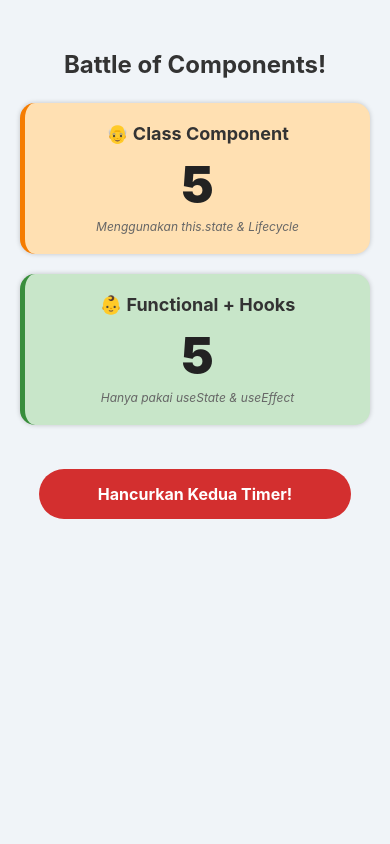
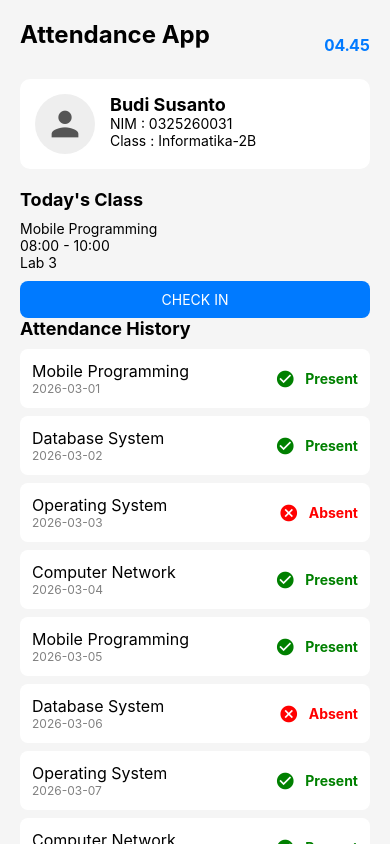
Before and after one commit to MuhDSaputra/AttendanceApp, a React Native app: screen / in a window 390 px wide. Built offline with nearby package versions, Linux system fonts and the light colour scheme.

Commit message:
third commit

```diff
--- a/App.js
+++ b/App.js
@@ -1,261 +1,261 @@
-// import React from 'react';
-// import { View, StyleSheet, SafeAreaView } from 'react-native';
-// import Home from './pages/Home';
-// import { KartuClass, KartuFunctional } from './pages/Components';
-// import ClassLifeCycle from './pages/ClassLifeCycle';
+import React from 'react';
+import { View, StyleSheet, SafeAreaView } from 'react-native';
+import Home from './pages/Home';
+import { KartuClass, KartuFunctional } from './pages/Components';
+import ClassLifeCycle from './pages/ClassLifeCycle';
 
+export default function App() {
+  return <Home />;
+  // return (
+  //   <SafeAreaView style={{}}>
+  //     <View>
+  //     {/* <KartuClass />
+  //     <KartuFunctional /> */}
+  //     <ClassLifeCycle />
+  //     </View>
+  //   </SafeAreaView>
+  // );
+
+}
+//   return (
+//     <View style={styles.container}>
+
+//       <View style={styles.topRow}>
+//         <View style={[styles.box, styles.red]}></View>
+//         <View style={[styles.box, styles.blue]}></View>
+//         <View style={[styles.box, styles.green]}></View>
+//         <View style={[styles.box, styles.yellow]}></View>
+//       </View>
+
+//       <View style={styles.bottom}></View>
+
+//     </View>
+//   );
+// }
+
+// const styles = StyleSheet.create({
+//   container: {
+//     flex: 1,
+//   },
+
+//   topRow: {
+//     flexDirection: 'row',
+//     height: 150,
+//     backgroundColor: '#e8f0ed',
+//     alignItems: 'flex-start',
+//   },
+
+//   box: {
+//     flex: 1,
+//   },
+
+//   red: {
+//     backgroundColor: 'red',
+//     height: 30,
+//   },
+
+//   blue: {
+//     backgroundColor: 'blue',
+//     height: 60,
+//   },
+
+//   green: {
+//     backgroundColor: 'green',
+//     height: 90,
+//   },
+
+//   yellow: {
+//     backgroundColor: 'orange',
+//     height: 120,
+//   },
+
+//   bottom: {
+//     flex: 1,
+//     backgroundColor: 'gray',
+//   },
+// });
+
+// import React, { Component, useState, useEffect } from 'react';
+// import { StyleSheet, Text, View, TouchableOpacity } from 'react-native';
+// import { SafeAreaProvider, SafeAreaView } from "react-native-safe-area-context";
+
+// // =========================================================
+// // 1. CARA LAMA: CLASS COMPONENT (Panjang & Rumit)
+// // =========================================================
+// class TimerLama extends Component {
+//   constructor(props) {
+//     super(props);
+//     // Setup State
+//     this.state = { detik: 0 };
+//   }
+
+//   // Lifecycle: Lahir (Mounting)
+//   componentDidMount() {
+//     this.interval = setInterval(() => {
+//       this.setState({ detik: this.state.detik + 1 });
+//     }, 1000);
+//   }
+
+//   // Lifecycle: Mati (Unmounting) - Cleanup!
+//   componentWillUnmount() {
+//     clearInterval(this.interval);
+//   }
+
+//   // Wajib ada fungsi render
+//   render() {
+//     return (
+//       <View style={[styles.card, styles.cardOld]}>
+//         <Text style={styles.cardTitle}>👴 Class Component</Text>
+//         <Text style={styles.timerText}>{this.state.detik}</Text>
+//         <Text style={styles.subtitle}>Menggunakan this.state & Lifecycle</Text>
+//       </View>
+//     );
+//   }
+// }
+// // =========================================================
+// // 2. CARA MODERN: FUNCTIONAL + HOOKS (Sihir yang Ringkas)
+// // =========================================================
+// const TimerBaru = () => {
+//   // Setup State dengan Hooks (1 baris!)
+//   const [detik, setDetik] = useState(0);
+
+//   // Lifecycle digabung dalam 1 fungsi Hooks!
+//   useEffect(() => {
+//     const interval = setInterval(() => {
+//       setDetik((prevDetik) => prevDetik + 1); // Mengganti this.setState
+//     }, 1000);
+
+//     // Cleanup langsung ditaruh di sini
+//     return () => clearInterval(interval);
+//   }, []); // Array kosong = hanya jalan saat Mounting
+
+//   return (
+//     <View style={[styles.card, styles.cardNew]}>
+//       <Text style={styles.cardTitle}>👶 Functional + Hooks</Text>
+//       <Text style={styles.timerText}>{detik}</Text>
+//       <Text style={styles.subtitle}>Hanya pakai useState & useEffect</Text>
+//     </View>
+//   );
+// };
+
+// // =========================================================
+// // KOMPONEN UTAMA (Pengendali Demo)
+// // =========================================================
 // export default function App() {
-//   // return <Home />;
+//   const [tampilkanTimer, setTampilkanTimer] = useState(true);
+
 //   return (
-//     <SafeAreaView style={{}}>
-//       <View>
-//       {/* <KartuClass />
-//       <KartuFunctional /> */}
-//       <ClassLifeCycle />
-//       </View>
-//     </SafeAreaView>
+//     <SafeAreaProvider>
+//       <SafeAreaView style={styles.container}>
+//         <Text style={styles.title}>Battle of Components!</Text>
+
+//         {/* Menampilkan kedua versi secara bersamaan */}
+//         {tampilkanTimer ? (
+//           <View style={styles.demoArea}>
+//             <TimerLama />
+//             <TimerBaru />
+//           </View>
+//         ) : (
+//           <View style={styles.demoArea}>
+//             <Text style={styles.infoText}>Semua Timer Dimatikan (Unmounted).</Text>
+//             <Text style={styles.infoText}>Tidak ada Memory Leak!</Text>
+//           </View>
+//         )}
+
+//         {/* Tombol untuk men-trigger Unmount/Mount */}
+//         <TouchableOpacity
+//           style={[styles.button, tampilkanTimer ? styles.btnStop : styles.btnStart]}
+//           onPress={() => setTampilkanTimer(!tampilkanTimer)}
+//         >
+//           <Text style={styles.buttonText}>
+//             {tampilkanTimer ? "Hancurkan Kedua Timer!" : "Lahirkan Kembali!"}
+//           </Text>
+//         </TouchableOpacity>
+//       </SafeAreaView>
+//     </SafeAreaProvider>
 //   );
+// }
 
-// }
-// //   return (
-// //     <View style={styles.container}>
-
-// //       <View style={styles.topRow}>
-// //         <View style={[styles.box, styles.red]}></View>
-// //         <View style={[styles.box, styles.blue]}></View>
-// //         <View style={[styles.box, styles.green]}></View>
-// //         <View style={[styles.box, styles.yellow]}></View>
-// //       </View>
-
-// //       <View style={styles.bottom}></View>
-
-// //     </View>
-// //   );
-// // }
-
-// // const styles = StyleSheet.create({
-// //   container: {
-// //     flex: 1,
-// //   },
-
-// //   topRow: {
-// //     flexDirection: 'row',
-// //     height: 150,
-// //     backgroundColor: '#e8f0ed',
-// //     alignItems: 'flex-start',
-// //   },
-
-// //   box: {
-// //     flex: 1,
-// //   },
-
-// //   red: {
-// //     backgroundColor: 'red',
-// //     height: 30,
-// //   },
-
-// //   blue: {
-// //     backgroundColor: 'blue',
-// //     height: 60,
-// //   },
-
-// //   green: {
-// //     backgroundColor: 'green',
-// //     height: 90,
-// //   },
-
-// //   yellow: {
-// //     backgroundColor: 'orange',
-// //     height: 120,
-// //   },
-
-// //   bottom: {
-// //     flex: 1,
-// //     backgroundColor: 'gray',
-// //   },
-// // });
-
-import React, { Component, useState, useEffect } from 'react';
-import { StyleSheet, Text, View, TouchableOpacity } from 'react-native';
-import { SafeAreaProvider, SafeAreaView } from "react-native-safe-area-context";
-
-// =========================================================
-// 1. CARA LAMA: CLASS COMPONENT (Panjang & Rumit)
-// =========================================================
-class TimerLama extends Component {
-  constructor(props) {
-    super(props);
-    // Setup State
-    this.state = { detik: 0 };
-  }
-
-  // Lifecycle: Lahir (Mounting)
-  componentDidMount() {
-    this.interval = setInterval(() => {
-      this.setState({ detik: this.state.detik + 1 });
-    }, 1000);
-  }
-
-  // Lifecycle: Mati (Unmounting) - Cleanup!
-  componentWillUnmount() {
-    clearInterval(this.interval);
-  }
-
-  // Wajib ada fungsi render
-  render() {
-    return (
-      <View style={[styles.card, styles.cardOld]}>
-        <Text style={styles.cardTitle}>👴 Class Component</Text>
-        <Text style={styles.timerText}>{this.state.detik}</Text>
-        <Text style={styles.subtitle}>Menggunakan this.state & Lifecycle</Text>
-      </View>
-    );
-  }
-}
-// =========================================================
-// 2. CARA MODERN: FUNCTIONAL + HOOKS (Sihir yang Ringkas)
-// =========================================================
-const TimerBaru = () => {
-  // Setup State dengan Hooks (1 baris!)
-  const [detik, setDetik] = useState(0);
-
-  // Lifecycle digabung dalam 1 fungsi Hooks!
-  useEffect(() => {
-    const interval = setInterval(() => {
-      setDetik((prevDetik) => prevDetik + 1); // Mengganti this.setState
-    }, 1000);
-
-    // Cleanup langsung ditaruh di sini
-    return () => clearInterval(interval);
-  }, []); // Array kosong = hanya jalan saat Mounting
-
-  return (
-    <View style={[styles.card, styles.cardNew]}>
-      <Text style={styles.cardTitle}>👶 Functional + Hooks</Text>
-      <Text style={styles.timerText}>{detik}</Text>
-      <Text style={styles.subtitle}>Hanya pakai useState & useEffect</Text>
-    </View>
-  );
-};
-
-// =========================================================
-// KOMPONEN UTAMA (Pengendali Demo)
-// =========================================================
-export default function App() {
-  const [tampilkanTimer, setTampilkanTimer] = useState(true);
-
-  return (
-    <SafeAreaProvider>
-      <SafeAreaView style={styles.container}>
-        <Text style={styles.title}>Battle of Components!</Text>
-
-        {/* Menampilkan kedua versi secara bersamaan */}
-        {tampilkanTimer ? (
-          <View style={styles.demoArea}>
-            <TimerLama />
-            <TimerBaru />
-          </View>
-        ) : (
-          <View style={styles.demoArea}>
-            <Text style={styles.infoText}>Semua Timer Dimatikan (Unmounted).</Text>
-            <Text style={styles.infoText}>Tidak ada Memory Leak!</Text>
-          </View>
-        )}
-
-        {/* Tombol untuk men-trigger Unmount/Mount */}
-        <TouchableOpacity
-          style={[styles.button, tampilkanTimer ? styles.btnStop : styles.btnStart]}
-          onPress={() => setTampilkanTimer(!tampilkanTimer)}
-        >
-          <Text style={styles.buttonText}>
-            {tampilkanTimer ? "Hancurkan Kedua Timer!" : "Lahirkan Kembali!"}
-          </Text>
-        </TouchableOpacity>
-      </SafeAreaView>
-    </SafeAreaProvider>
-  );
-}
-
-const styles = StyleSheet.create({
-  container: {
-    flex: 1,
-    backgroundColor: '#F0F4F8',
-    alignItems: 'center',
-    paddingTop: 50,
-  },
-  title: {
-    fontSize: 24,
-    fontWeight: 'bold',
-    color: '#333',
-    marginBottom: 20,
-  },
-  demoArea: {
-    width: '100%',
-    paddingHorizontal: 20,
-    minHeight: 350,
-    justifyContent: 'center',
-  },
-  card: {
-    padding: 20,
-    borderRadius: 15,
-    alignItems: 'center',
-    marginBottom: 20,
-    elevation: 5,
-    shadowColor: '#000',
-    shadowOpacity: 0.2,
-    shadowRadius: 5,
-  },
-  cardOld: {
-    backgroundColor: '#FFE0B2', // Orange pucat (kesan jadul)
-    borderLeftWidth: 5,
-    borderLeftColor: '#F57C00',
-  },
-  cardNew: {
-    backgroundColor: '#C8E6C9', // Hijau segar (kesan modern)
-    borderLeftWidth: 5,
-    borderLeftColor: '#388E3C',
-  },
-  cardTitle: {
-    fontSize: 18,
-    fontWeight: 'bold',
-    marginBottom: 10,
-    color: '#333',
-  },
-  timerText: {
-    fontSize: 50,
-    fontWeight: '900',
-    color: '#222',
-    fontVariant: ['tabular-nums'],
-  },
-  subtitle: {
-    fontSize: 12,
-    color: '#666',
-    marginTop: 5,
-    fontStyle: 'italic',
-  },
-  infoText: {
-    fontSize: 16,
-    textAlign: 'center',
-    color: '#555',
-    marginBottom: 10,
-  },
-  button: {
-    paddingVertical: 15,
-    paddingHorizontal: 30,
-    borderRadius: 30,
-    marginTop: 20,
-    width: '80%',
-    alignItems: 'center',
-  },
-  btnStart: {
-    backgroundColor: '#0056A0',
-  },
-  btnStop: {
-    backgroundColor: '#D32F2F',
-  },
-  buttonText: {
-    color: '#FFF',
-    fontSize: 16,
-    fontWeight: 'bold',
-  },
-});
+// const styles = StyleSheet.create({
+//   container: {
+//     flex: 1,
+//     backgroundColor: '#F0F4F8',
+//     alignItems: 'center',
+//     paddingTop: 50,
+//   },
+//   title: {
+//     fontSize: 24,
+//     fontWeight: 'bold',
+//     color: '#333',
+//     marginBottom: 20,
+//   },
+//   demoArea: {
+//     width: '100%',
+//     paddingHorizontal: 20,
+//     minHeight: 350,
+//     justifyContent: 'center',
+//   },
+//   card: {
+//     padding: 20,
+//     borderRadius: 15,
+//     alignItems: 'center',
+//     marginBottom: 20,
+//     elevation: 5,
+//     shadowColor: '#000',
+//     shadowOpacity: 0.2,
+//     shadowRadius: 5,
+//   },
+//   cardOld: {
+//     backgroundColor: '#FFE0B2', // Orange pucat (kesan jadul)
+//     borderLeftWidth: 5,
+//     borderLeftColor: '#F57C00',
+//   },
+//   cardNew: {
+//     backgroundColor: '#C8E6C9', // Hijau segar (kesan modern)
+//     borderLeftWidth: 5,
+//     borderLeftColor: '#388E3C',
+//   },
+//   cardTitle: {
+//     fontSize: 18,
+//     fontWeight: 'bold',
+//     marginBottom: 10,
+//     color: '#333',
+//   },
+//   timerText: {
+//     fontSize: 50,
+//     fontWeight: '900',
+//     color: '#222',
+//     fontVariant: ['tabular-nums'],
+//   },
+//   subtitle: {
+//     fontSize: 12,
+//     color: '#666',
+//     marginTop: 5,
+//     fontStyle: 'italic',
+//   },
+//   infoText: {
+//     fontSize: 16,
+//     textAlign: 'center',
+//     color: '#555',
+//     marginBottom: 10,
+//   },
+//   button: {
+//     paddingVertical: 15,
+//     paddingHorizontal: 30,
+//     borderRadius: 30,
+//     marginTop: 20,
+//     width: '80%',
+//     alignItems: 'center',
+//   },
+//   btnStart: {
+//     backgroundColor: '#0056A0',
+//   },
+//   btnStop: {
+//     backgroundColor: '#D32F2F',
+//   },
+//   buttonText: {
+//     color: '#FFF',
+//     fontSize: 16,
+//     fontWeight: 'bold',
+//   },
+// });
--- a/pages/Home.js
+++ b/pages/Home.js
@@ -1,13 +1,67 @@
-import { View,Text,SafeAreaView,StyleSheet,TouchableOpacity,ScrollView,FlatList } from "react-native";
+import React, { useState, useEffect }from "react";
+import { View,Text,SafeAreaView,StyleSheet,TouchableOpacity,ScrollView,FlatList, Alert } from "react-native";
 import { MaterialIcons } from '@expo/vector-icons';
+
+const history = [
+{ id:"1", course:"Mobile Programming", date:"2026-03-01", status:"Present"},
+{ id:"2", course:"Database System", date:"2026-03-02", status:"Present"},
+{ id:"3", course:"Operating System", date:"2026-03-03", status:"Absent"},
+{ id:"4", course:"Computer Network", date:"2026-03-04", status:"Present"},
+{ id:"5", course:"Mobile Programming", date:"2026-03-05", status:"Present"},
+{ id:"6", course:"Database System", date:"2026-03-06", status:"Absent"},
+{ id:"7", course:"Operating System", date:"2026-03-07", status:"Present"},
+{ id:"8", course:"Computer Network", date:"2026-03-08", status:"Present"},
+{ id:"9", course:"Mobile Programming", date:"2026-03-09", status:"Absent"},
+{ id:"10", course:"Database System", date:"2026-03-10", status:"Present"},
+{ id:"11", course:"Operating System", date:"2026-03-11", status:"Present"},
+{ id:"12", course:"Computer Network", date:"2026-03-12", status:"Present"},
+{ id:"13", course:"Mobile Programming", date:"2026-03-13", status:"Absent"},
+{ id:"14", course:"Database System", date:"2026-03-14", status:"Present"},
+{ id:"15", course:"Operating System", date:"2026-03-15", status:"Present"},
+{ id:"16", course:"Computer Network", date:"2026-03-16", status:"Absent"},
+{ id:"17", course:"Mobile Programming", date:"2026-03-17", status:"Present"},
+{ id:"18", course:"Database System", date:"2026-03-18", status:"Present"},
+{ id:"19", course:"Operating System", date:"2026-03-19", status:"Absent"},
+{ id:"20", course:"Computer Network", date:"2026-03-20", status:"Present"},
+{ id:"21", course:"Mobile Programming", date:"2026-03-21", status:"Present"},
+{ id:"22", course:"Database System", date:"2026-03-22", status:"Absent"}
+];
 
 const Home = () => {
 
-    const presentCount = history.filter(item => item.status === "Present").length;
-    const absentCount = history.filter(item => item.status === "Absent").length;
+    const [historyData, setHistoryData] = useState(history);
+    const [isCheckedIn, setIsCheckIn] = useState(false);
+    const [currentTime, setCurrentTime] = useState('Memuat Jam...');
+
+    useEffect(() => {
+        const timer = setInterval(() => {
+            const timeString = new Date().toLocaleTimeString('id-ID', { hour: '2-digit', minute: '2-digit' });
+            setCurrentTime(timeString);
+        }, 1000);
+        return () => clearInterval(timer);
+    }, []);
+
+    const handleCheckIn = () => {
+        if (isCheckedIn) {
+            Alert.alert("Perhatian", "Anda sudah melakukan check in untuk kelas ini.");
+            return;
+        }
+
+        const newAttendance = {
+            id:Date.now().toString(),
+            course:"Mobile Programming",
+            date:new Date().toLocaleDateString('id-ID'),
+            status:"Present"
+        };
+
+        setHistoryData([newAttendance, ...historyData]);
+
+        setIsCheckIn(true);
+        Alert.alert("Sukses", `Anda berhasil check in pada pukul ${currentTime}`);
+    };
 
     const renderItem = ({ item }) => (
-        <View style={styles.item}>
+                <View style={styles.item}>
 
             <View>
                 <Text style={styles.course}>{item.course}</Text>
@@ -39,88 +93,58 @@ const Home = () => {
     return (
         <SafeAreaView style={styles.container}>
             <ScrollView contentContainerStyle={styles.content}>
+            <View style={styles.headerRow}>
+                <Text style={styles.title}>Attendance App</Text>
+                {/* Tampilkan State Jam Digital */}
+                <Text style={styles.clockText}>{currentTime}</Text>
+            </View>
 
-            <Text style={styles.title}>Attendance App</Text>
-
-            {/* STUDENT CARD */}
+            {/* Student Card */}
             <View style={styles.card}>
                 <View style={styles.icon}>
-                    <MaterialIcons name="person" size={24} color="#555" />
+                <MaterialIcons name="person" size={40} color="#555" />
                 </View>
-
                 <View>
-                    <Text style={styles.name}>Muhammad Dwi Saputra </Text>
-                    <Text>NIM : 0320240089</Text>
-                    <Text>Class : Informatika 2A</Text>
+                <Text style={styles.name}>Budi Susanto</Text>
+                <Text>NIM : 0325260031</Text>
+                <Text>Class : Informatika-2B</Text>
                 </View>
             </View>
 
-            {/* TODAY CLASS */}
-            <View style={styles.classcard}>
+            {/* Today's Class */}
+            <View style={styles.classCard}>
                 <Text style={styles.subtitle}>Today's Class</Text>
                 <Text>Mobile Programming</Text>
                 <Text>08:00 - 10:00</Text>
                 <Text>Lab 3</Text>
 
-                <TouchableOpacity style={styles.button}>
-                    <Text style={styles.buttonText}>CHECK IN</Text>
+                {/* Modifikasi Tombol Check In */}
+                <TouchableOpacity
+                style={[styles.button, isCheckedIn ? styles.buttonDisabled : styles.buttonActive]}
+                onPress={handleCheckIn}
+                disabled={isCheckedIn} // Matikan fungsi klik jika sudah absen
+                >
+                <Text style={styles.buttonText}>
+                    {isCheckedIn ? "CHECKED IN" : "CHECK IN"}
+                </Text>
                 </TouchableOpacity>
             </View>
 
-            {/* UPCOMING CLASS */}
-            <View style={styles.classcard}>
-                <Text style={styles.subtitle}>Upcoming Class</Text>
-                <Text>Database System</Text>
-                <Text>08:00 - 10:00</Text>
-                <Text>Lab 3</Text>
-            </View>
+            {/* Attendance History */}
+            <View style={styles.classCard}>
+                <Text style={styles.subtitle}>Attendance History</Text>
 
-            {/* ATTENDANCE SUMMARY */}
-            <View style={styles.summary}>
-                <Text style={styles.subtitle}>Attendance Summary</Text>
-                <Text>Present : {presentCount}</Text>
-                <Text>Absent : {absentCount}</Text>
-            </View>
-
-            {/* HISTORY */}
-            <Text style={styles.subtitle}>Attendance History</Text>
-
-            <FlatList
-                data={history}
+                <FlatList
+                data={historyData} // <-- Ubah 'history' menjadi 'historyData'
                 keyExtractor={(item) => item.id}
                 renderItem={renderItem}
                 scrollEnabled={false}
-            />
-
+                />
+            </View>
             </ScrollView>
         </SafeAreaView>
     );
 };
-
-const history = [
-{ id:"1", course:"Mobile Programming", date:"2026-03-01", status:"Present"},
-{ id:"2", course:"Database System", date:"2026-03-02", status:"Present"},
-{ id:"3", course:"Operating System", date:"2026-03-03", status:"Absent"},
-{ id:"4", course:"Computer Network", date:"2026-03-04", status:"Present"},
-{ id:"5", course:"Mobile Programming", date:"2026-03-05", status:"Present"},
-{ id:"6", course:"Database System", date:"2026-03-06", status:"Absent"},
-{ id:"7", course:"Operating System", date:"2026-03-07", status:"Present"},
-{ id:"8", course:"Computer Network", date:"2026-03-08", status:"Present"},
-{ id:"9", course:"Mobile Programming", date:"2026-03-09", status:"Absent"},
-{ id:"10", course:"Database System", date:"2026-03-10", status:"Present"},
-{ id:"11", course:"Operating System", date:"2026-03-11", status:"Present"},
-{ id:"12", course:"Computer Network", date:"2026-03-12", status:"Present"},
-{ id:"13", course:"Mobile Programming", date:"2026-03-13", status:"Absent"},
-{ id:"14", course:"Database System", date:"2026-03-14", status:"Present"},
-{ id:"15", course:"Operating System", date:"2026-03-15", status:"Present"},
-{ id:"16", course:"Computer Network", date:"2026-03-16", status:"Absent"},
-{ id:"17", course:"Mobile Programming", date:"2026-03-17", status:"Present"},
-{ id:"18", course:"Database System", date:"2026-03-18", status:"Present"},
-{ id:"19", course:"Operating System", date:"2026-03-19", status:"Absent"},
-{ id:"20", course:"Computer Network", date:"2026-03-20", status:"Present"},
-{ id:"21", course:"Mobile Programming", date:"2026-03-21", status:"Present"},
-{ id:"22", course:"Database System", date:"2026-03-22", status:"Absent"}
-];
 
 export default Home;
 
@@ -232,5 +256,23 @@ fontWeight:'bold'
 absent:{
 color:'red',
 fontWeight:'bold'
-}
+},
+headerRow:{
+    flexDirection:'row',
+    justifyContent:'space-between',
+    alignItems:'center',
+    marginBottom:10,
+},
+clockText:{
+    fontSize:16,
+    color:'#007AFF',
+    fontWeight:'bold',
+    fontVariant:['tabular-nums'],
+},
+buttonActive:{
+    backgroundColor:'#007AFF',
+},
+buttonDisabled: {
+    backgroundColor: '#A0C4FF',
+},
 });
```
